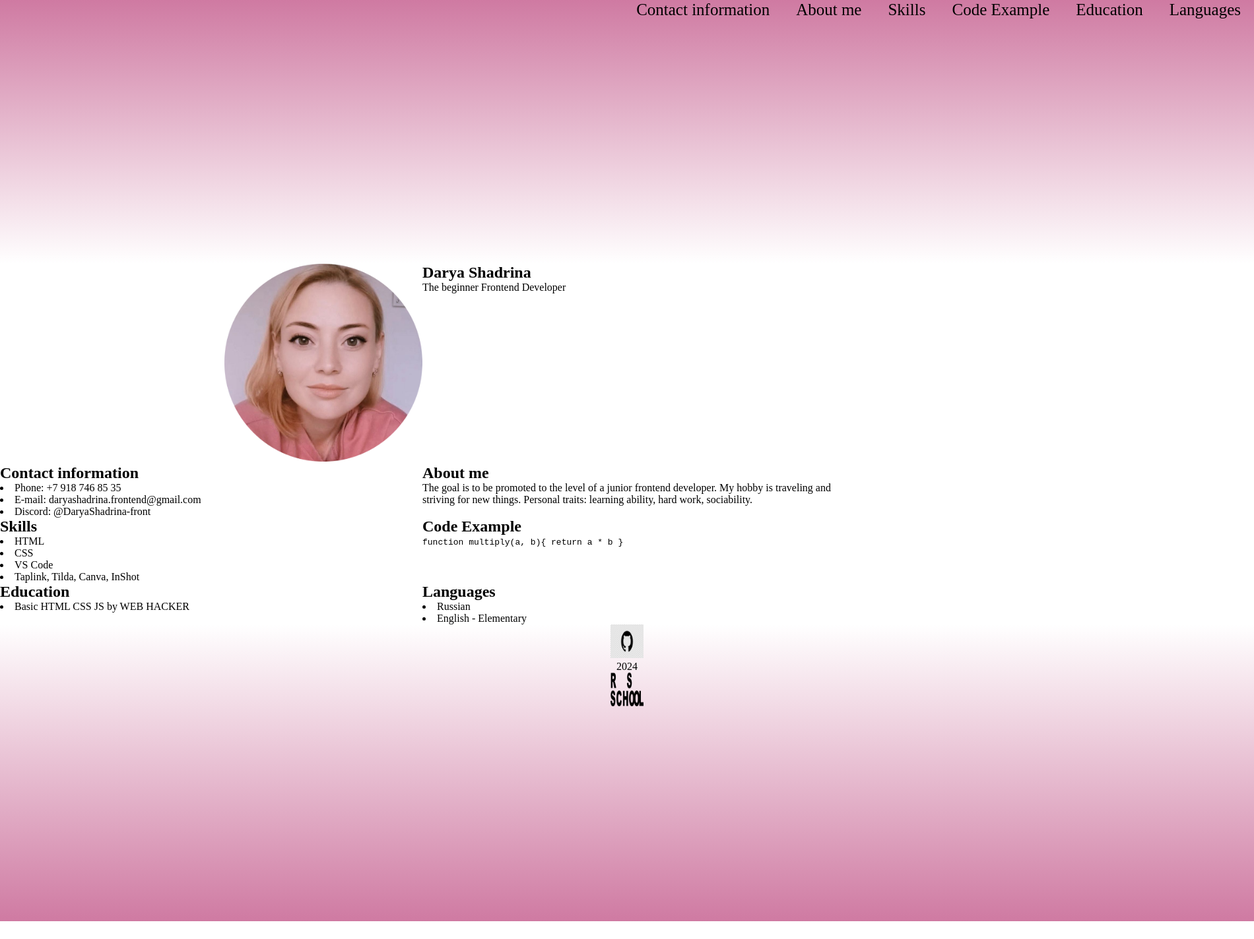
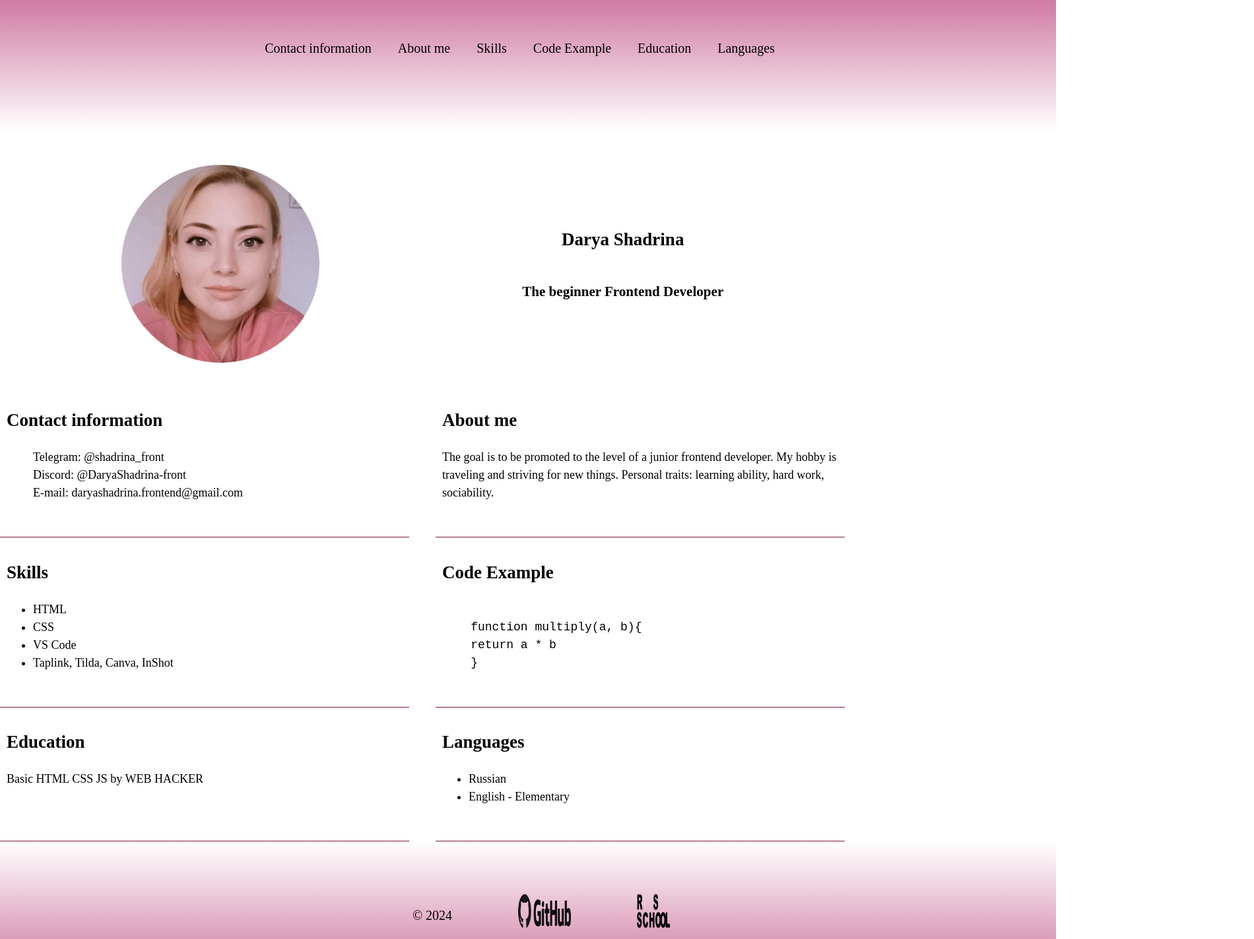
Before and after one commit to DaryaShadrina-front/rsschool-cv, a plain HTML site: page index.html in a window 1280 px wide. Shown: the top 1424 px of the page at 66% size, 1900 px wide, since content can reach past the window. Before the commit the page ends 1397 px from the top, so only its background shows below. Drawn offline with Linux system fonts and the light colour scheme.

Commit message:
refactor: change the html code and the css code

```diff
--- a/index.html
+++ b/index.html
@@ -3,105 +3,113 @@
 <head>
     <meta charset="UTF-8">
     <meta name="viewport" content="width=device-width, initial-scale=1.0">
-    <link rel="stylesheet" href="style.css" />
+    <link rel="stylesheet" href="style.css">
     <title>cv</title>
 </head>
 
 <body>
     <header class="header">
+    <div class="container header_container">
         <nav class="navigation">
             <ul class="navigation_list">
                 <li>
-                    <a href="#" class="navigation_link">Contact information</a>
+                    <a href="#Contact_information" class="navigation_link">Contact information</a>
                 </li>
                 <li>
-                    <a href="#" class="navigation_link">About me</a>
+                    <a href="#About_me" class="navigation_link">About me</a>
                 </li>
                 <li>
-                    <a href="#" class="navigation_link">Skills</a>
+                    <a href="#Skills" class="navigation_link">Skills</a>
                 </li>
                 <li>
-                    <a href="#" class="navigation_link">Code Example</a>
+                    <a href="#Code_Example" class="navigation_link">Code Example</a>
                 </li>
                 <li>
-                    <a href="#" class="navigation_link">Education</a>
+                    <a href="#Education" class="navigation_link">Education</a>
                 </li>
                 <li>
-                    <a href="#" class="navigation_link">Languages</a>
+                    <a href="#Languages" class="navigation_link">Languages</a>
                 </li>
             </ul>
         </nav>
-
-        <div class="container">
     </div>
     </header>
 
 
-    <main class="main main-container">
-
-        <div class="container">
+    <main class="main">
+        <div class="container main_container">
+         <section class="section_profile" id="Profile">
+            <img src="assets/Images/MyPhoto.png" alt="My photo" width="300" height="300">
+            <div class="section_profile_text">
+                <h1>Darya Shadrina</h1>
+                <h3>The beginner Frontend Developer</h3>
              </div>
-        <div class="photo">
-            <img src="assets/Images/My photo.png" alt="My photo" width="300" height="300">
-        </div>
-        <section class="section" id="Profile">
-            <h1 class="section-title">Darya Shadrina</h1>
-            <p>The beginner Frontend Developer</p>
          </section>
-        <section class="section" id="Contact information">
-            <h2 class="section-title">Contact information</h2>
-            <li>Phone: +7 918 746 85 35</li>
-            <li>E-mail: daryashadrina.frontend@gmail.com</li>
-            <li>Discord: @DaryaShadrina-front</li>
+         <section class="section" id="Contact_information">
+            <h2>Contact information</h2>
+            <ul class="contact_information_list">
+             <li>
+                <a href="https://t.me/shadrina_front" class="contact_information_link">Telegram: @shadrina_front</a>
+            </li>
+             <li>
+                <a href="https://discord.gg/daryashadrina" class="contact_information_link">Discord: @DaryaShadrina-front</a>
+            </li>
+             <li>
+                <a href="mailto:daryashadrina.frontend@gmail.com" class="contact_information_link">E-mail: daryashadrina.frontend@gmail.com</a>
+            </li>
+            </ul>
          </section>
-        <section class="section" id="About me">
-            <h2 class="section-title">About me</h2>
+         <section class="section" id="About_me">
+            <h2>About me</h2>
             <p>The goal is to be promoted to the level of a junior frontend developer.
                 My hobby is traveling and striving for new things. Personal traits: learning ability, hard work, sociability.</p>
          </section>
          <section class="section" id="Skills">
-            <h2 class="section-title">Skills</h2>
+            <h2>Skills</h2>
+            <ul>
              <li>HTML</li>
              <li>CSS</li>
              <li>VS Code</li>
              <li>Taplink, Tilda, Canva, InShot</li>
+            </ul>
          </section>
-        <section class="section" id="Code Example">
-            <h2 class="section-title">Code Example</h2>
-            <code>
+         <section class="section" id="Code_Example">
+            <h2>Code Example</h2>
+<pre><code>
     function multiply(a, b){
     return a * b
     }
-            </code>
+</code></pre>
          </section>
          <section class="section" id="Education">
-            <h2 class="section-title">Education</h2>
-            <li>Basic HTML CSS JS by WEB HACKER
-            </li>
+            <h2>Education</h2>
+            <p>Basic HTML CSS JS by WEB HACKER
+            </p>
          </section>
          <section class="section" id="Languages">
-            <h2 class="section-title">Languages</h2>
+            <h2>Languages</h2>
+            <ul>
               <li>Russian</li>
               <li>English - Elementary</li>
+            </ul>
          </section>
+        </div>
     </main>
 
 
     <footer class="footer">
-        <div class="container">
-        </div>
         <ul class="footer_list">
             <li>
+                <p>© 2024</p>
+            </li>
+            <li>
                 <a href="https://github.com/DaryaShadrina-front">
-                    <img src="assets/Images/github.ico" width="50" height="51" class="footer_img">
+                    <img src="assets/Images/LogoGit.ico" alt="LogoGit" width="80" height="51" class="footer_img">
                 </a>
             </li>
             <li>
-                <p>2024</p>
-            </li>
-            <li>
                 <a href="https://rs.school/courses/javascript-ru">
-                    <img src="assets/Images/favicon rs.ico" width="50" height="51" class="footer_img">
+                    <img src="assets/Images/faviconRs.ico" alt="RSS" width="50" height="51" class="footer_img">
                 </a>
             </li>
         </ul>
--- a/style.css
+++ b/style.css
@@ -1,28 +1,44 @@
 * {
     box-sizing: border-box;
-    padding: 0;
-    margin: 0;
-  }
+}
 
 html {
     scroll-behavior: smooth;
 }
 
 body {
+    margin: 0 auto;
+    padding: 0;
+    height: 100%;
+    flex-direction: column;
+    font-weight: 400;
+    font-size: 18px;
+    line-height: 1.5;
     display: flex;
-    flex-direction: column;
     justify-content: space-between;
-  }
+}
 
 .container {
     max-width: 1440px;
     margin: 0 auto;
-  }
+    min-height: 50px;
+}
 
 .header {
-    width: 1900px;
-    min-height: 400px;
+    width: 1600px;
+    min-height: 200px;
     background-image: linear-gradient(180deg,#cf7aa2, rgba(219, 24, 237, 0) 100%);
+    display: block;
+    unicode-bidi: isolate;
+}
+
+.navigation {
+    display: flex;
+    flex-wrap: wrap;
+    justify-content: center;
+    min-height: 75px;
+    padding-top: 40px;
+    padding-right: 65px;
 }
 
 .navigation_list {
@@ -33,26 +49,75 @@ body {
 }
 
 .navigation_link {
+    position: relative;
     padding: 0 20px;
-    font-size: 25px;
+    font-size: 20px;
     line-height: 30px;
     text-decoration: none;
     color: #000000;
+}
 
+.navigation_link:hover{
+    color: #f5e6ed;
+}
+
+.main {
+    margin-bottom: auto;
+}
+.main_container {
+    display: flex;
+    flex-wrap: wrap;
+    justify-content: space-between;
 }
 
 .section {
-    width: 50%;
+    width: calc(50% - 20px);
+    padding: 10px;
+    padding-bottom: 35px;
+    border-bottom: 1px solid #811547;
+  }
+
+.section_profile{
+    display: flex;
+    justify-content: space-around;
+    width: 100%;
+    padding: 50px 30px 35px;
 }
 
-.main-container {
+.section_profile_text{
     display: flex;
-    flex-wrap: wrap;
+    flex-direction: column;
+    justify-content: center;
+    align-content: center;
+    text-align: center;
+}
+
+.contact_information_list{
+    list-style: none;
+}
+
+.contact_information_link{
+    text-decoration: none;
+    color: #000000;
+}
+
+.contact_information_link:hover{
+    color: #860642;
 }
 
 .footer{
-    width: 1900px;
-    min-height: 450px;
+    width: 1600px;
+    min-height: 200px;
     text-align: center;
     background-image: linear-gradient(0deg,#cf7aa2, rgba(219,24,237,0) 100%);
 }
+.footer_list{
+    display: flex;
+    flex-wrap: wrap;
+    padding-top: 60px;
+    gap: 100px;
+    font-weight: 400;
+    font-size: 20px;
+    line-height: 25px;
+    justify-content: center;
+    list-style: none;}
```
Also changed, not shown: assets/Images/LogoGit.ico (added), assets/Images/MyPhoto.png (renamed from assets/Images/My photo.png), assets/Images/faviconRs.ico (renamed from assets/Images/favicon rs.ico), assets/Images/github.ico (deleted). Lines whose indentation alone changed are shown as unchanged.
